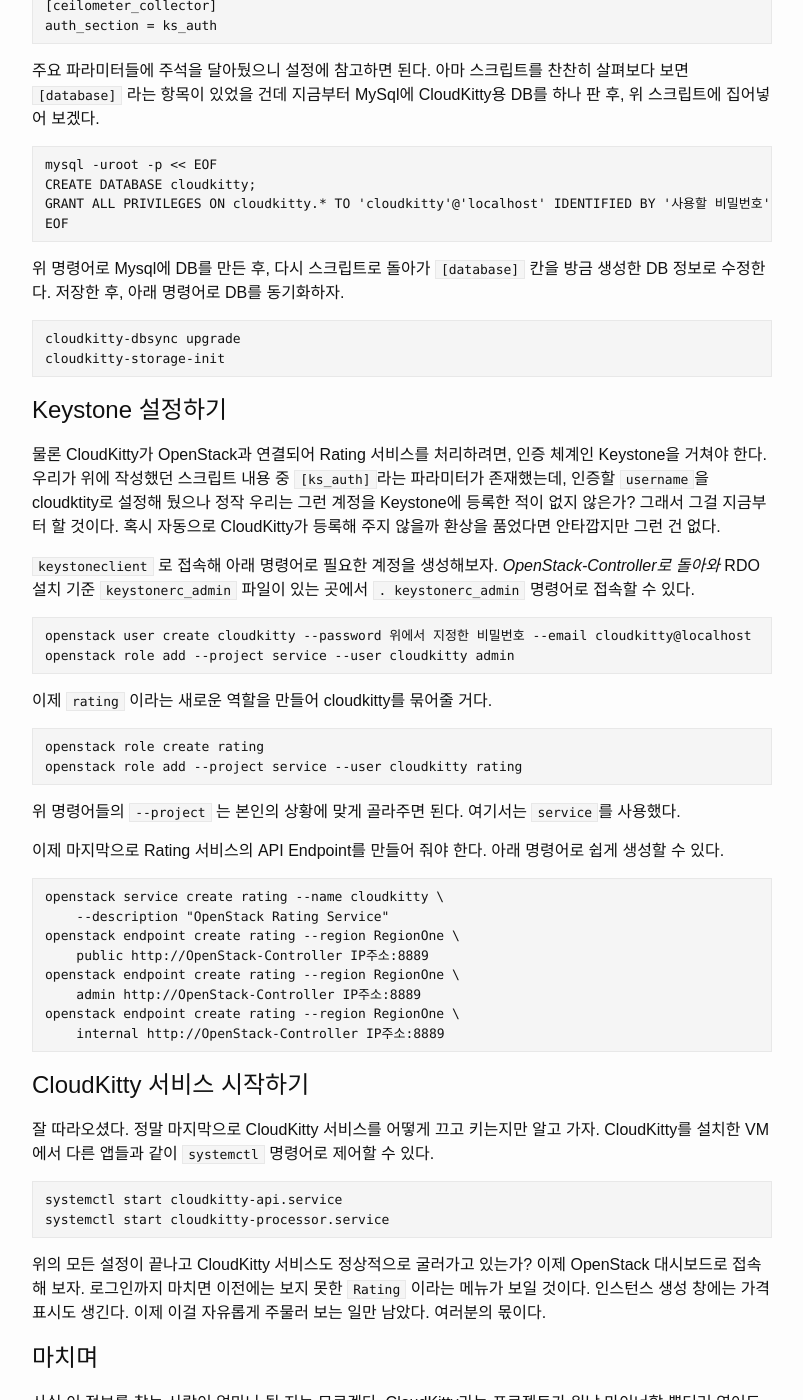
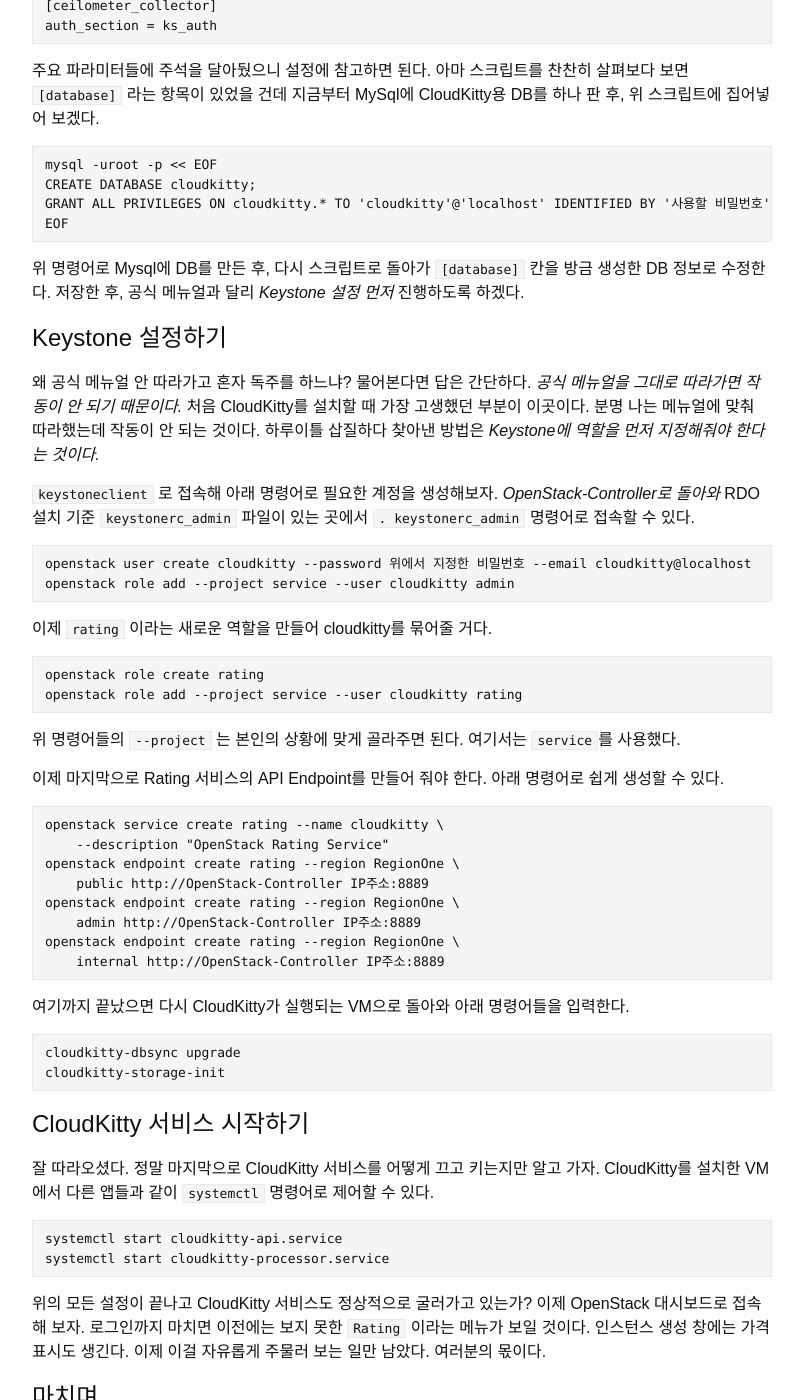
Before and after one commit to kycfeel/kycfeel.github.io, a Jekyll site: the page built from _posts/2017-03-04-OpenStack에-CloudKitty-연동하기.md, in a window 1280 px wide and 1400 px high, scrolled down 1782 px. Shown: the whole window, without its empty margins (238-1041 px from the left). Built offline with Jekyll 4.4.1, drawn with Linux system fonts in a browser that asks for light colours.

Commit message:
Post edited

````diff
--- a/_posts/2017-03-04-OpenStack에-CloudKitty-연동하기.md
+++ b/_posts/2017-03-04-OpenStack에-CloudKitty-연동하기.md
@@ -95,17 +95,12 @@
 EOF
 ```
 
-위 명령어로 Mysql에 DB를 만든 후, 다시 스크립트로 돌아가 `[database]` 칸을 방금 생성한 DB 정보로 수정한다. 저장한 후, 아래 명령어로 DB를 동기화하자.
-
-```
-cloudkitty-dbsync upgrade
-cloudkitty-storage-init
-```
+위 명령어로 Mysql에 DB를 만든 후, 다시 스크립트로 돌아가 `[database]` 칸을 방금 생성한 DB 정보로 수정한다. 저장한 후, 공식 메뉴얼과 달리 *Keystone 설정 먼저* 진행하도록 하겠다.
 
 Keystone 설정하기
 ========================
 
-물론 CloudKitty가 OpenStack과 연결되어 Rating 서비스를 처리하려면, 인증 체계인 Keystone을 거쳐야 한다. 우리가 위에 작성했던 스크립트 내용 중 `[ks_auth]`라는 파라미터가 존재했는데, 인증할 `username`을 cloudktity로 설정해 뒀으나 정작 우리는 그런 계정을 Keystone에 등록한 적이 없지 않은가? 그래서 그걸 지금부터 할 것이다. 혹시 자동으로 CloudKitty가 등록해 주지 않을까 환상을 품었다면 안타깝지만 그런 건 없다.
+왜 공식 메뉴얼 안 따라가고 혼자 독주를 하느냐? 물어본다면 답은 간단하다. *공식 메뉴얼을 그대로 따라가면 작동이 안 되기 때문이다.*  처음 CloudKitty를 설치할 때 가장 고생했던 부분이 이곳이다. 분명 나는 메뉴얼에 맞춰 따라했는데 작동이 안 되는 것이다. 하루이틀 삽질하다 찾아낸 방법은 *Keystone에 역할을 먼저 지정해줘야 한다는 것이다.*
 
 `keystoneclient` 로 접속해 아래 명령어로 필요한 계정을 생성해보자. *OpenStack-Controller로 돌아와* RDO 설치 기준 `keystonerc_admin` 파일이 있는 곳에서 `. keystonerc_admin` 명령어로 접속할 수 있다.
 
@@ -136,6 +131,13 @@
     internal http://OpenStack-Controller IP주소:8889
 ```
 
+여기까지 끝났으면 다시 CloudKitty가 실행되는 VM으로 돌아와 아래 명령어들을 입력한다.
+
+```
+cloudkitty-dbsync upgrade
+cloudkitty-storage-init
+```
+
 CloudKitty 서비스 시작하기
 ========================
 
````
